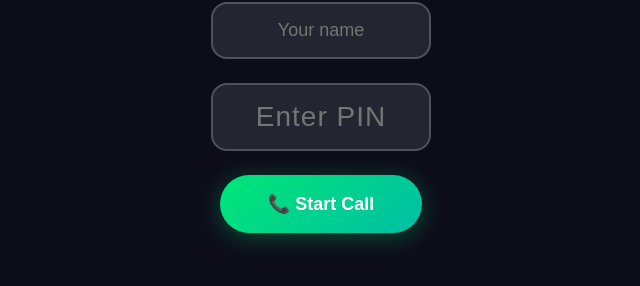
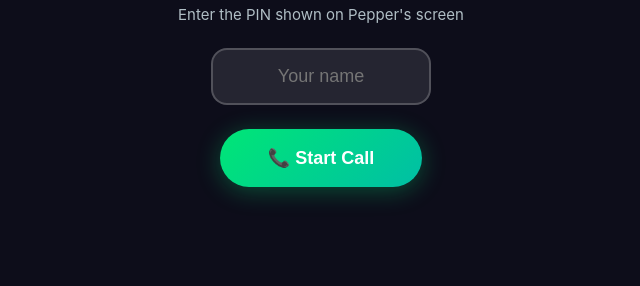
Before and after one commit to Mohamedlutfi/Pepper-call, a plain HTML site: page index.html in a window 1280 px wide. Shown: the part 394-680 px from the top of the page, without its empty margins (319-959 px from the left). Drawn offline with Linux system fonts and the light colour scheme.

Commit message:
Update index.html

```diff
--- a/index.html
+++ b/index.html
@@ -176,24 +176,7 @@
         outline: none;
     "
 />
-    <input
-        id="pinInput"
-        type="number"
-        placeholder="Enter PIN"
-        maxlength="4"
-        style="
-            background: rgba(255,255,255,0.1);
-            border: 2px solid rgba(255,255,255,0.2);
-            border-radius: 16px;
-            padding: 16px 24px;
-            font-size: 28px;
-            color: white;
-            text-align: center;
-            width: 220px;
-            letter-spacing: 1px;
-            outline: none;
-        "
-    />
+
 
     <div id="pinError" style="color:#FF5252; font-size:14px; display:none;">
         ❌ Wrong PIN. Check Pepper's screen and try again.
@@ -271,15 +254,6 @@ const iceServers = {
     ]
 };
 async function startCall() {
-    const pin = document.getElementById("pinInput").value.trim();
-
-    if (pin.length !== 4) {
-        document.getElementById("pinError").style.display = "block";
-        document.getElementById("pinError").textContent = "❌ Please enter a 4-digit PIN";
-        return;
-    }
-
-    document.getElementById("pinError").style.display = "none";
     document.getElementById("startScreen").style.display = "none";
     document.getElementById("callScreen").style.display = "block";
 
@@ -290,7 +264,7 @@ async function startCall() {
 
     // Send call request with PIN
 const callerName = document.getElementById("callerNameInput").value.trim() || "Unknown Caller";
-roomRef.child("call_request").set({ ready: true, pin: pin, callerName: callerName });
+roomRef.child("call_request").set({ ready: true, callerName: callerName });
 
     // Listen for PIN error
     roomRef.child("pin_error").on("value", (snapshot) => {
```
